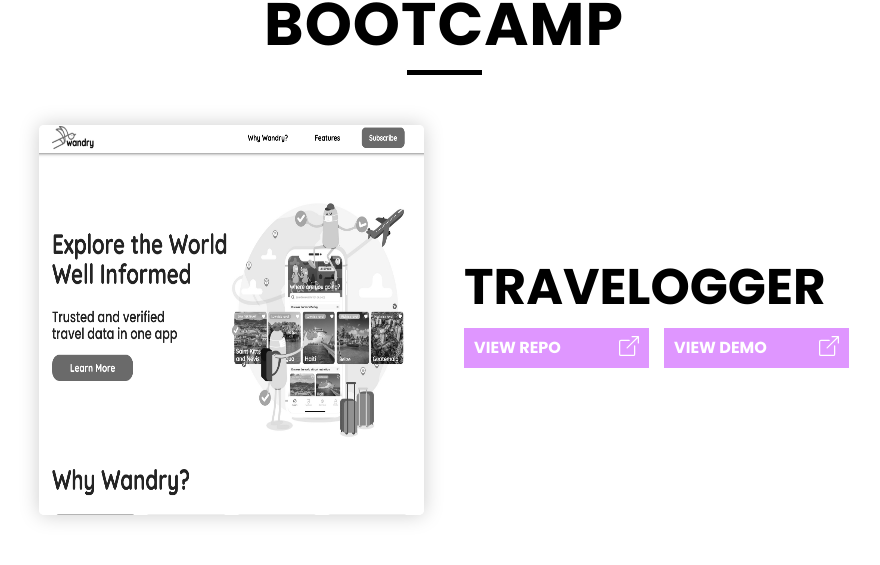
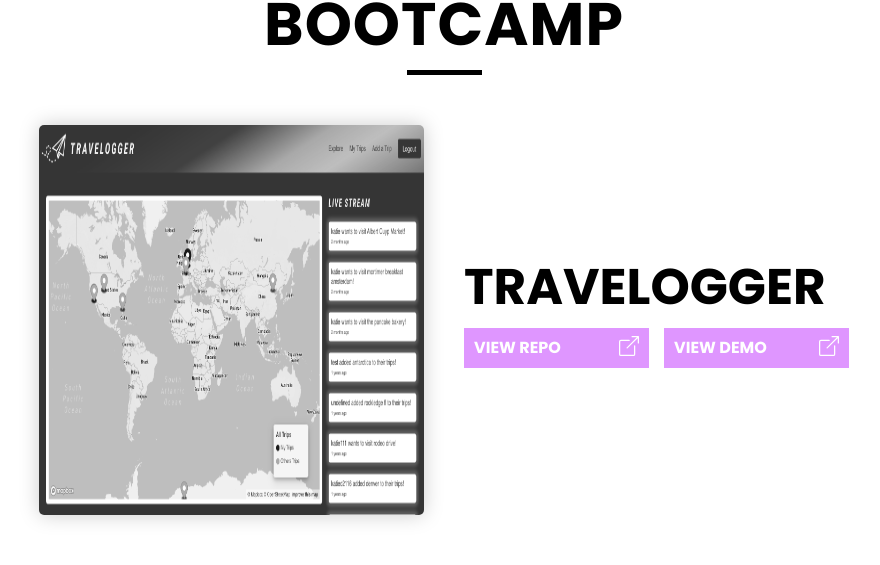
Before and after one commit to katiec2116/react-portfolio, a React (Create React App) app in the folder portfolio/: page / in a window 1280 px wide. Shown: the part 1459-2024 px from the top of the page, without its empty margins (196-1076 px from the left). Built offline with nearby package versions, Linux system fonts and the light colour scheme.

Commit message:
project photo

```diff
--- a/portfolio/src/components/Project/index.js
+++ b/portfolio/src/components/Project/index.js
@@ -1,5 +1,4 @@
 import "./Project.css"
-import headerImg from "../../assets/wandyweb.png"
 import {BsBoxArrowUpRight} from "react-icons/bs"
 
 
@@ -7,7 +6,7 @@
     return (
         <div className="project-row">
             <div className="project-image">
-                <a href={props.deployed} target="_blank"><img src={headerImg} width="400px" height="390px" />
+                <a href={props.deployed} target="_blank"><img src={props.image} width="400px" height="390px" />
                 </a>
             </div>
 
```
